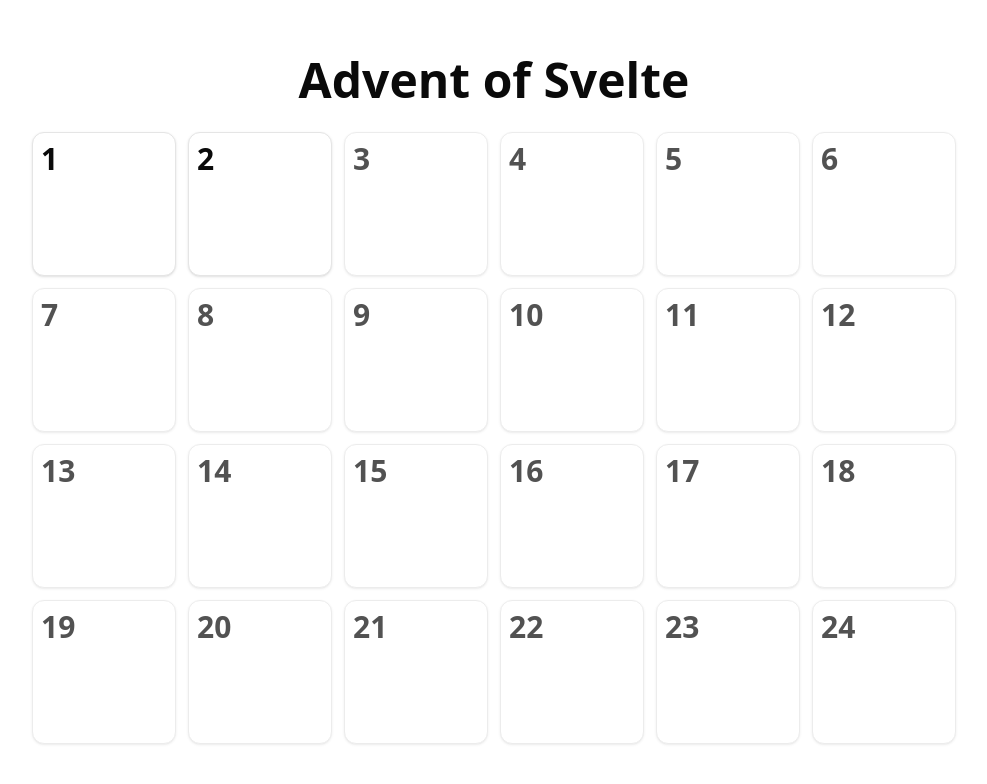
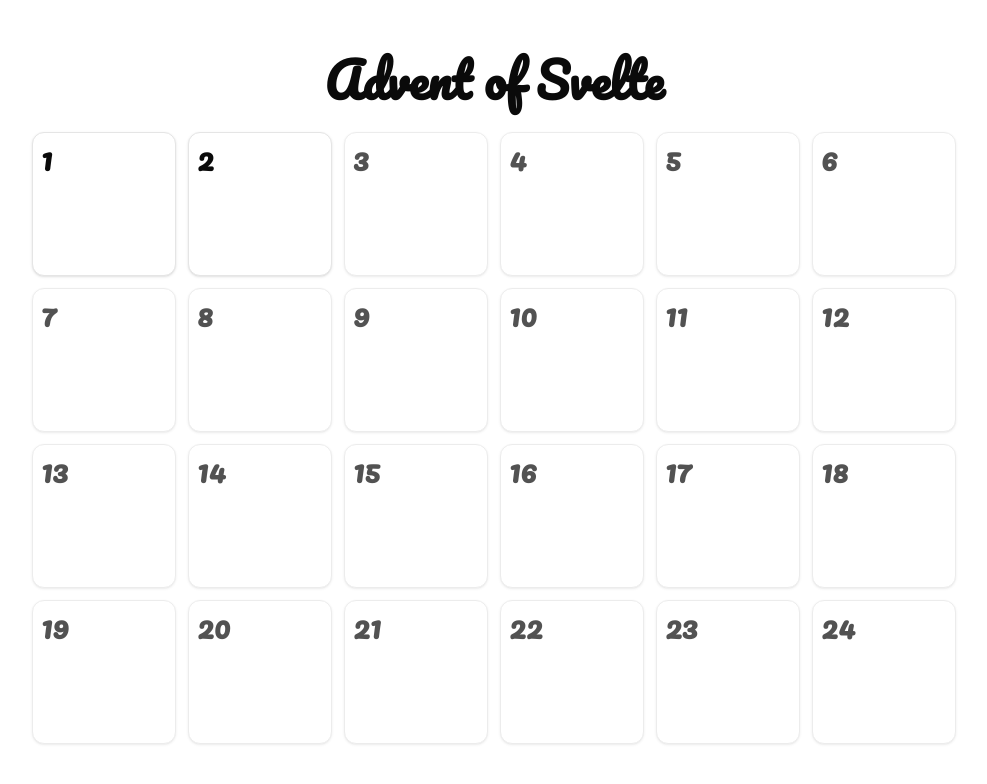
Before and after one commit to lucien-n/advent-of-svelte, a SvelteKit app: page / in a window 1280 px wide. Shown: the top 784 px of the page, without its empty margins (146-1133 px from the left). Built offline with nearby package versions, Linux system fonts and the light colour scheme.

Commit message:
updated font

```diff
--- a/src/app.pcss
+++ b/src/app.pcss
@@ -1,3 +1,5 @@
+@import url('https://fonts.googleapis.com/css2?family=Pacifico&family=Poppins:ital,wght@0,100;0,200;0,300;0,400;0,500;0,600;0,700;0,800;0,900;1,100;1,200;1,300;1,400;1,500;1,600;1,700;1,800;1,900&display=swap');
+
 @tailwind base;
 @tailwind components;
 @tailwind utilities;
--- a/tailwind.config.js
+++ b/tailwind.config.js
@@ -1,10 +1,9 @@
-import { fontFamily } from "tailwindcss/defaultTheme";
 
 /** @type {import('tailwindcss').Config} */
 const config = {
 	darkMode: ["class"],
 	content: ["./src/**/*.{html,js,svelte,ts}"],
-  safelist: ["dark"],
+	safelist: ["dark"],
 	theme: {
 		container: {
 			center: true,
@@ -55,7 +54,7 @@
 				sm: "calc(var(--radius) - 4px)"
 			},
 			fontFamily: {
-				sans: [...fontFamily.sans]
+				"sans": ["Pacifico", "sans-serif"]
 			}
 		}
 	},
```
